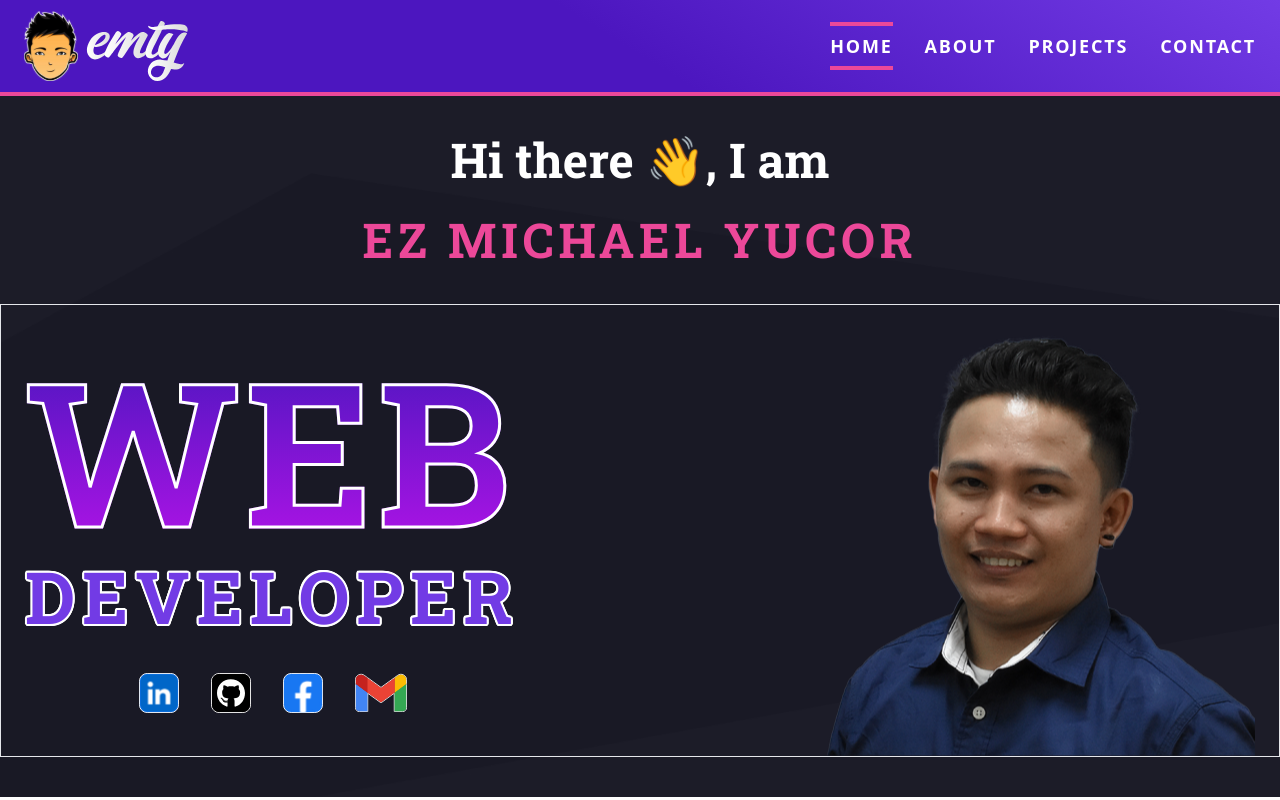
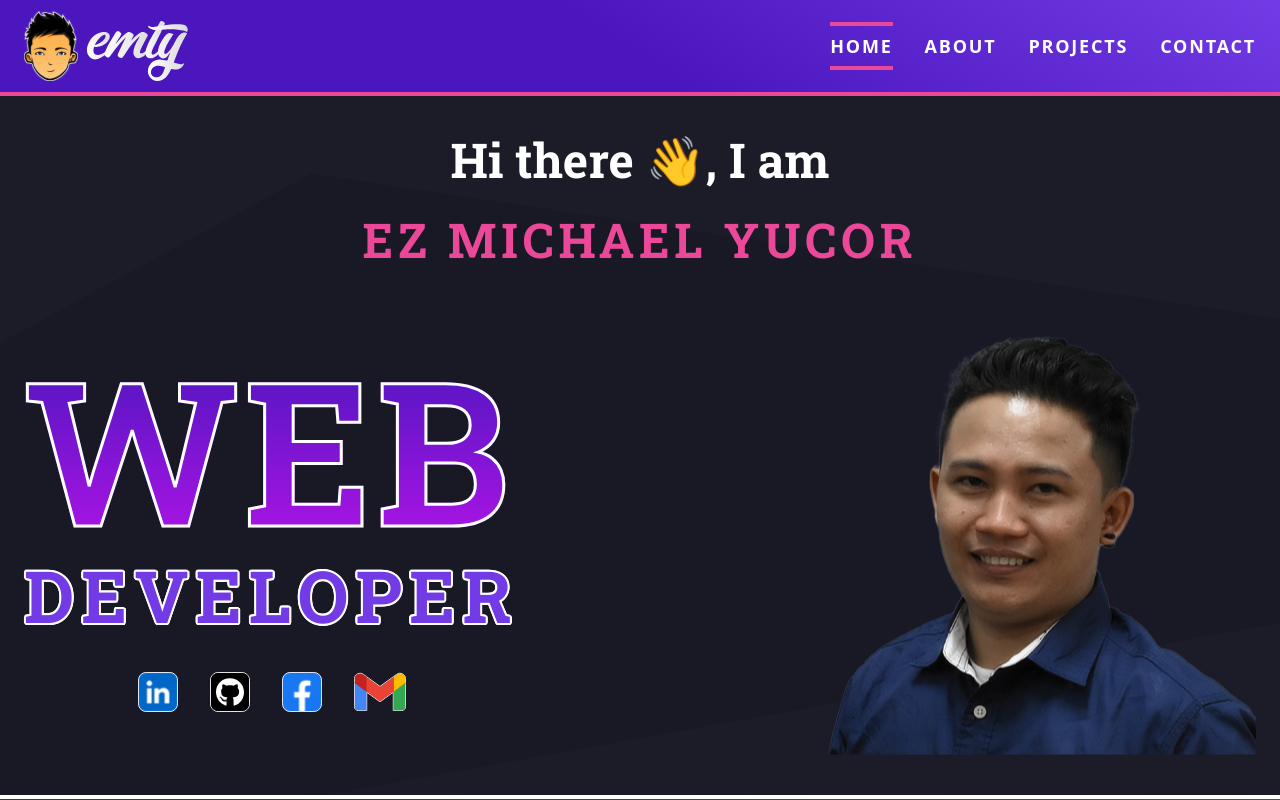
Before and after one commit to ezmichaely/portfolio, a Next.js app: page / in a window 1280 px wide. Shown: the top 800 px of the page. Built offline with nearby package versions, Linux system fonts and the light colour scheme.

Commit message:
Update home.module.css

```diff
--- a/src/app/(page)/home/home.module.css
+++ b/src/app/(page)/home/home.module.css
@@ -13,7 +13,7 @@
 
 .second {
   @apply w-full min-w-full flex items-center flex-col-reverse px-4 md:px-6
-  lg:justify-between lg:flex-row mt-10 border relative;
+  lg:justify-between lg:flex-row mt-10 relative;
 }
 
 .second_left {
```
